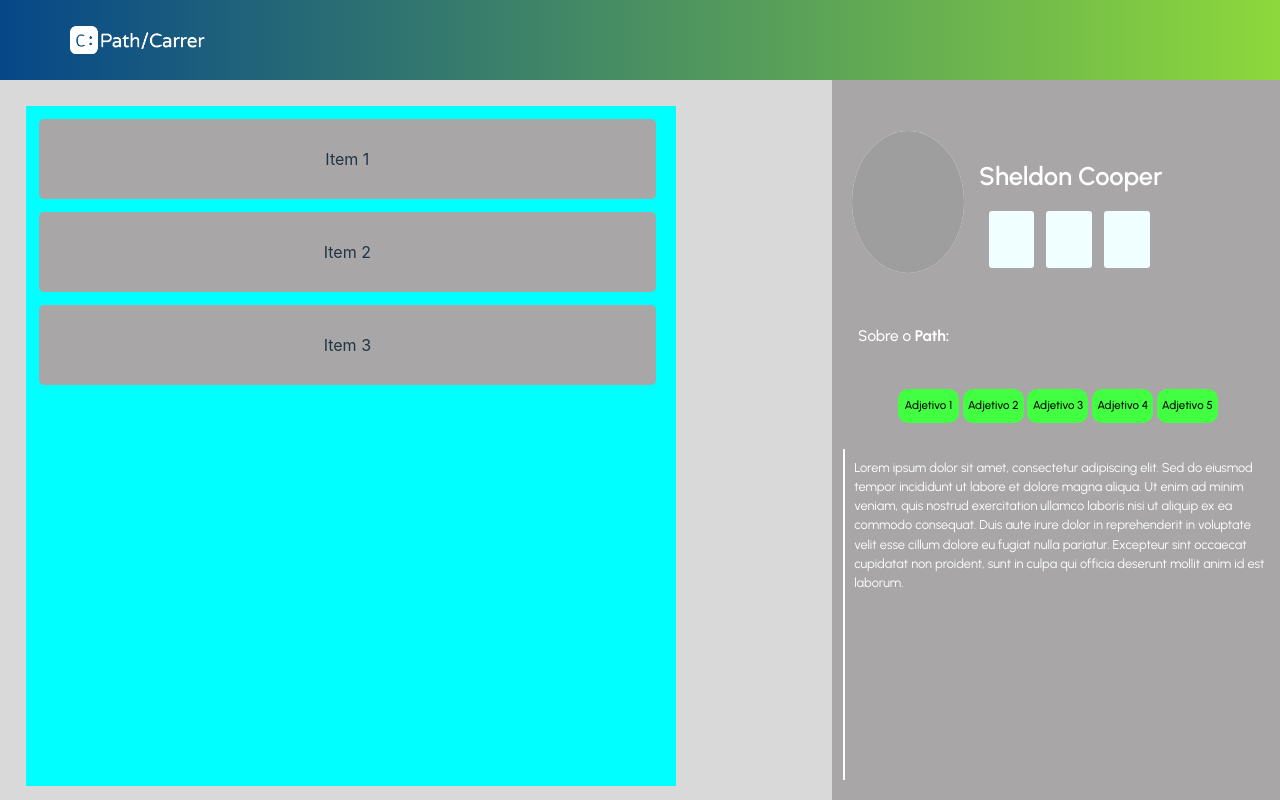
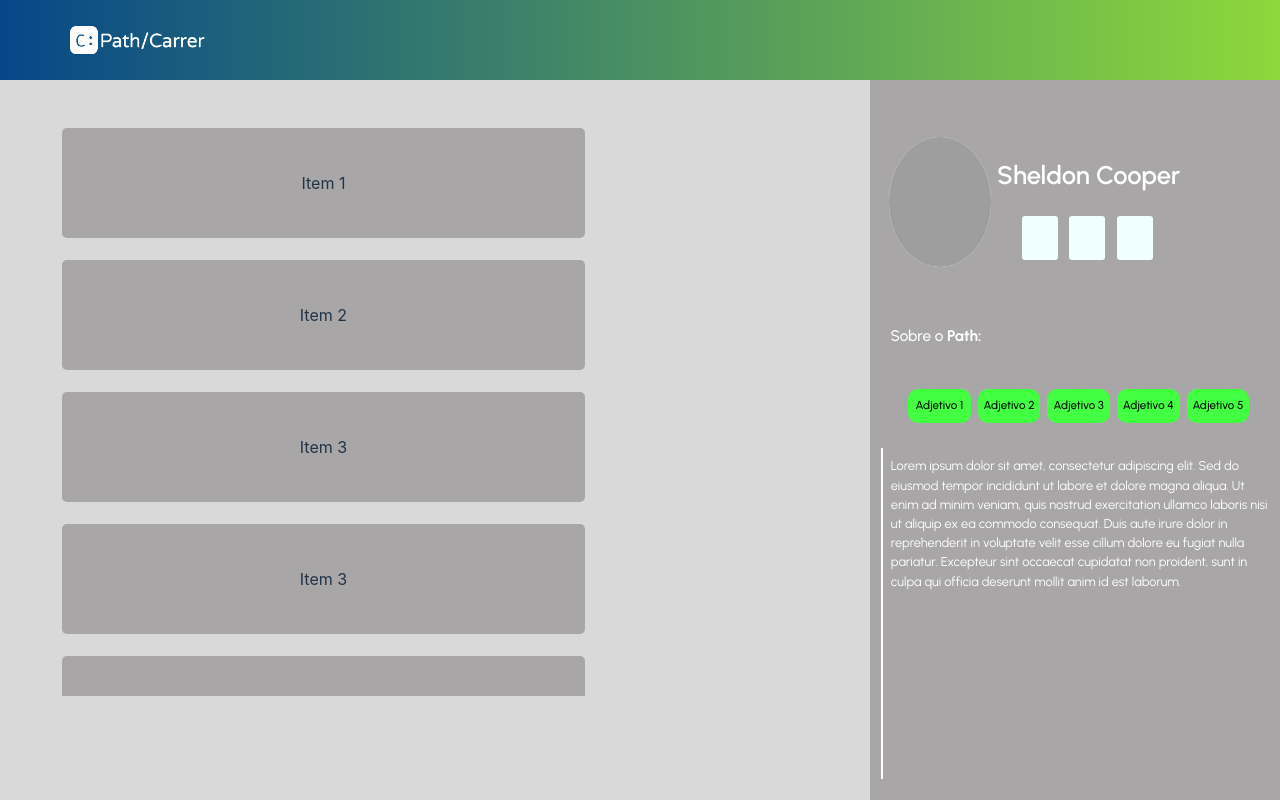
Before and after one commit to AlisonMartinss/Path-Directory---Front, a React (Vite) app in the folder PathDirectory/: page /loby/PathExplorer/ConteudoPath in a window 1280 px wide. Built offline with nearby package versions, Linux system fonts and the light colour scheme; grey boxes are pictures that could not be loaded.

Commit message:
Ajustes finais

```diff
--- a/PathDirectory/src/Pages/ConteudoPath/ConteudoPath.jsx
+++ b/PathDirectory/src/Pages/ConteudoPath/ConteudoPath.jsx
@@ -16,6 +16,18 @@ function ConteudoPath () {
 
                     <div className={styles.lista_item}>
                         <div>Item 2</div>
+                    </div>
+
+                    <div className={styles.lista_item}>
+                        <div>Item 3</div>
+                    </div>
+
+                    <div className={styles.lista_item}>
+                        <div>Item 3</div>
+                    </div>
+
+                    <div className={styles.lista_item}>
+                        <div>Item 3</div>
                     </div>
 
                     <div className={styles.lista_item}>
--- a/PathDirectory/src/Pages/ConteudoPath/ConteudoPath.module.css
+++ b/PathDirectory/src/Pages/ConteudoPath/ConteudoPath.module.css
@@ -37,24 +37,23 @@
 
     overflow-y: scroll;
 
-    width: 650px;
-    height: 680px;
+    width: 550px;
+    height: 590px;
 
-    left: 2%;
+    left: 4%;
 
 
-    background-color: aqua;
 }
 
 .lista::-webkit-scrollbar{
-    width: 10px;
-    border: solid #5b7ad6 1px;
-    border-radius: 10px;
+    width: 18px;
+    border: solid #6F6E6E 1px;
+
 }
 
 .lista::-webkit-scrollbar-thumb{
-   background-color: #5bd68a;
-   border-radius: 10px;
+   background-color: #87D23E;
+
 }
 
 .lista_item{
@@ -62,11 +61,11 @@
     justify-content: center;
     align-items: center;
 
-    margin: 2% 0% 0% 2%;
+    margin: 4% 0% 0% 2%;
 
     background-color:#A8A6A6;
     width: 95%;
-    height:80px;
+    height:110px;
 
     border-radius:5px ;
 
@@ -78,7 +77,7 @@
     justify-content: center;
     align-items: center;
 
-    width: 35%;
+    width: 32%;
     height: 100%;
 
     background-color: #A8A6A6;
@@ -99,7 +98,7 @@
 
     background-color: aliceblue;
     width: 25%;
-    height: 58%;
+    height: 53%;
 
     border-radius: 50%;
 
@@ -136,8 +135,8 @@
 }
 
 .redeG{
-    width: 15%;
-    height: 65%;
+    width: 13%;
+    height: 50%;
 
     margin-left: 4%;
     border-radius: 3px;
@@ -221,11 +220,11 @@
     align-items: center;
 
     background-color: #42ff42;
-    width: 16%;
-    height: 51%;
+    width: 20%;
+    height: 50%;
 
     border-radius: 10px;
-    margin-left: 1%;
+    margin-left: 2%;
 }
 
 .h4{
```
